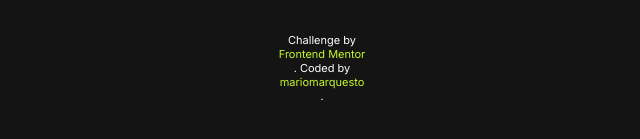
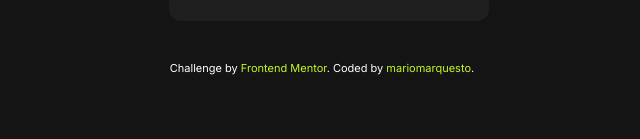
Before and after one commit to mariomarquesto/git-test-test--lla, a plain HTML site: page social/index.html in a window 1280 px wide. Shown: the part 645-784 px from the top of the page, without its empty margins (318-958 px from the left). Drawn offline with Linux system fonts and the light colour scheme.

Commit message:
subiendo mejoras

```diff
--- a/social/index.html
+++ b/social/index.html
@@ -2,17 +2,20 @@
 <html lang="en">
 <head>
   <meta charset="UTF-8">
-  <meta name="viewport" content="width=device-width, initial-scale=1.0"> <link rel="icon" type="image/png" sizes="32x32" href="./assets/images/favicon-32x32.png">
+  <meta name="viewport" content="width=device-width, initial-scale=1.0">
+
+  <link rel="icon" type="image/png" sizes="32x32" href="./assets/images/favicon-32x32.png">
 
   <link href="https://fonts.googleapis.com/css2?family=Inter:wght@400;600;700&display=swap" rel="stylesheet">
 
-  <title>Frontend Mentor | User Profile Card (ejemplo)</title>
+  <title>Frontend Mentor | Social Links Profile (ejemplo)</title>
 
   <link rel="stylesheet" href="./styles/style.css">
 </head>
 <body>
 
-  <main> <div class="profile-card">
+  <main>
+    <div class="profile-card">
       <img src="./assets/images/avatar-jessica.jpeg" alt="User avatar" class="profile-avatar">
       <h1 class="profile-name">Jessica Randall</h1>
       <p class="profile-location">London, United Kingdom</p>
--- a/social/styles/style.css
+++ b/social/styles/style.css
@@ -1,4 +1,4 @@
-/* Define Variables CSS para los colores del Style Guide */
+/* Define Variables CSS para los colores del Style Guide*/
 :root {
   --green: hsl(75, 94%, 57%);     /* Green: hsl(75, 94%, 57%) */
   --white: hsl(0, 0%, 100%);     /* White: hsl(0, 0%, 100%) */
@@ -96,10 +96,6 @@ footer {
 }
 
 .attribution {
-  display: flex;
-  flex-direction: column;
-  align-items: center; /* Centra horizontalmente */
-  font-size: 12px; /* Tamaño de fuente para la atribución */
   font-size: 11px;
   text-align: center;
   color: var(--white); /* Color de texto blanco */
@@ -120,18 +116,15 @@ footer {
    pantalla es al menos 600px de ancho.                  */
 /* ---------------------------------------------------- */
 @media (min-width: 600px) {
-  /* En este caso, la tarjeta ya es bastante responsiva con max-width.
-     Podrías ajustar el max-width para desktop si el diseño lo sugiere
-     para ser un poco más ancho, pero 320px es común. */
-
+  /* No se necesitan muchos cambios aquí para este diseño simple,
+     ya que la tarjeta ya es bastante responsiva con max-width.
+     Si el diseño de Figma para desktop muestra un ancho de tarjeta
+     diferente, lo ajustarías aquí. */
+  /* .profile-card {
+     max-width: 380px; // Ejemplo: si la tarjeta es un poco más ancha en desktop
+  } */
 }
 
-@media (min-width: 320px) {
-  /* En este caso, la tarjeta ya es bastante responsiva con max-width.
-     Podrías ajustar el max-width para desktop si el diseño lo sugiere
-     para ser un poco más ancho, pero 320px es común. */
-
-}
 /* Si tuvieras un diseño de varias columnas o elementos más complejos que cambien
    drásticamente en pantallas muy grandes, aquí iría otra media query,
    por ejemplo, para el ancho de diseño de escritorio de 1440px. */
```
